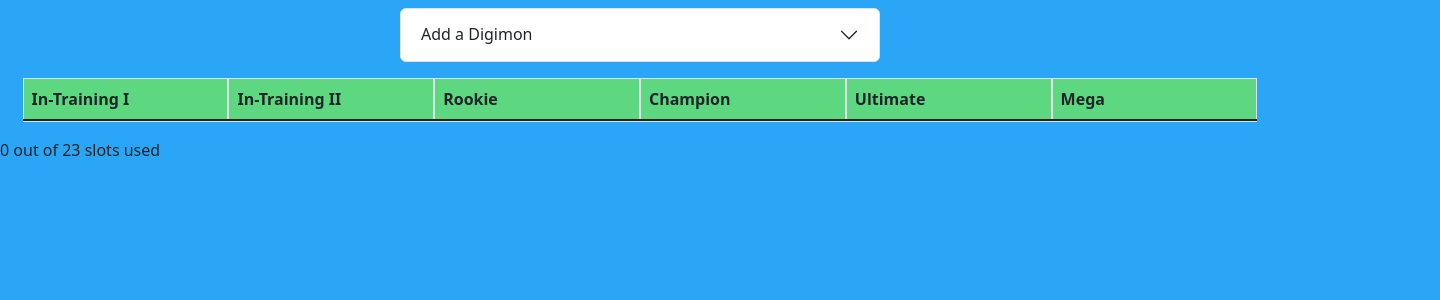
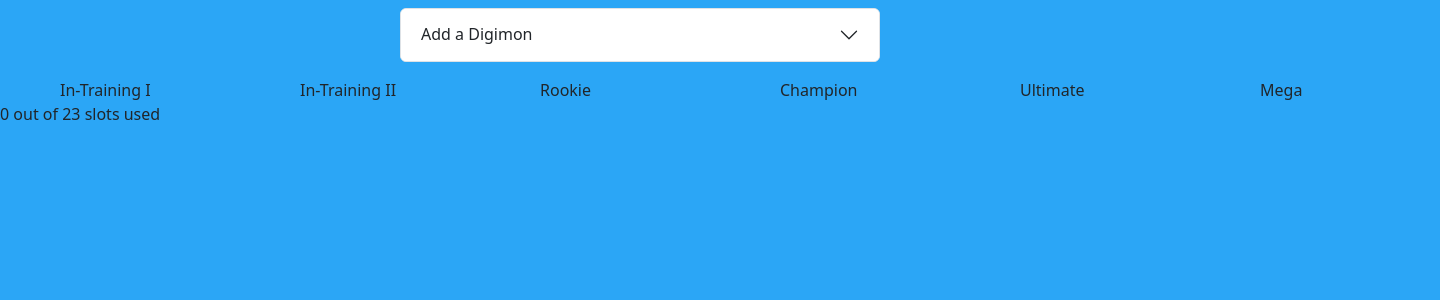
Before and after one commit to corginand/bememory-roster-creator, a Next.js app: page / in a window 1280 px wide. Shown: the top 300 px of the page, 1440 px wide, since content can reach past the window. Built offline with nearby package versions, Linux system fonts and the light colour scheme.

Commit message:
New format WIP

```diff
--- a/pages/index.js
+++ b/pages/index.js
@@ -1,4 +1,4 @@
-import { useEffect, useState } from 'react';
+import { Fragment, useEffect, useState } from 'react';
 import Table from 'react-bootstrap/Table';
 import { ReactSearchAutocomplete } from 'react-search-autocomplete'
 import Modal from 'react-bootstrap/Modal';
@@ -128,28 +128,32 @@
       </Accordion>
     </div>
 
-    <Table bordered cellSpacing="0" cellPadding={0}>
-      <tbody>
-        {levelTypes.map((level, levelKey) =>
-          {return (
-            <tr key={levelKey}>
-              <th>{level}</th>
-              {currentRosterList[level].map((item, key) =>
+    <div className={'main-table'}>
+      {levelTypes.map((level, levelKey) =>
+        {return (
+          <div className={"table-column"}>
+            <div className={"column-name"}><span>{level}</span></div>
+            {currentRosterList[level].map((item, key) =>
                 {return (
-                  <td key={key}>
+                  <div className={'table-cell'} key={key}>
+                    <div className='line-container'>
+                      <div className='line-container-top' />
+                      <div className='line-container-bottom' />
+                    </div>
                     <div className='image-container'>
-                      <div className='nametag'><p>{item.name}</p></div>
                       <img src={item.img} />
                       <div className='close-btn' onClick={() => removeFromList(item.id, level)}>X</div>
                     </div>
-                  </td>
+                    <div className='line-container'>
+                      <div className='line-container-top' />
+                      <div className='line-container-bottom' />
+                    </div>
+                  </div>
                 )}
               )}
-            </tr>
-          )}
-        )}
-      </tbody>
-    </Table>
+          </div>)}
+      )}
+    </div>
     <span>{currentCount} out of 23 slots used</span>
     </>
   )
--- a/styles.scss
+++ b/styles.scss
@@ -1,4 +1,5 @@
 $base-width: 16vw;
+$base-width-new: 120px;
 
 body {
   background-color: #2BA6F6 !important;
@@ -30,6 +31,90 @@
     border-bottom: 2px solid !important;
     width: $base-width;
     background-color: #5DD780 !important;
+  }
+}
+
+.main-table {
+  border-collapse: collapse;
+  width: fit-content !important;
+  margin: 0px auto;
+
+  .table-column {
+    display: table-cell;
+    padding: 0 calc($base-width-new/2);
+  }
+
+  .table-column .table-cell {
+    display: flex;
+    height: $base-width-new;
+    padding: 0 !important;
+    //margin-bottom: 16px;
+
+    img {
+      max-height: 100%;
+      max-width: 100%;
+      padding: 5px;
+    }
+
+    &:nth-child(2) .line-container {
+      &:first-child .line-container-top {
+        border-left: none !important;
+      }
+
+      &:last-child .line-container-top {
+        border-right: none !important;
+      }
+    }
+
+    &:last-child .line-container {
+      &:first-child .line-container-bottom {
+        border-left: none !important;
+      }
+
+      &:last-child .line-container-bottom {
+        border-right: none !important;
+      }
+    }
+  }
+
+  .column-name {
+    //border-bottom: 2px solid !important;
+    width: $base-width-new;
+  }
+
+  .image-container{
+    .close-btn{
+      top: 0;
+    }
+  }
+
+  .line-container {
+    height: $base-width-new;
+    width: calc($base-width-new / 3);
+
+    .line-container-top {
+      border-bottom: 1px solid !important;
+      height: calc($base-width-new / 2);
+      width: calc($base-width-new / 3);
+    }
+
+    .line-container-bottom {
+      border-top: 1px solid !important;
+      height: calc($base-width-new / 2);
+      width: calc($base-width-new / 3);
+    }
+
+    &:first-child{
+      .line-container-top, .line-container-bottom {
+        border-left: 1px solid !important;
+      }
+    }
+
+    &:last-child{
+      .line-container-top, .line-container-bottom {
+        border-right: 1px solid !important;
+      }
+    }
   }
 }
 
```
